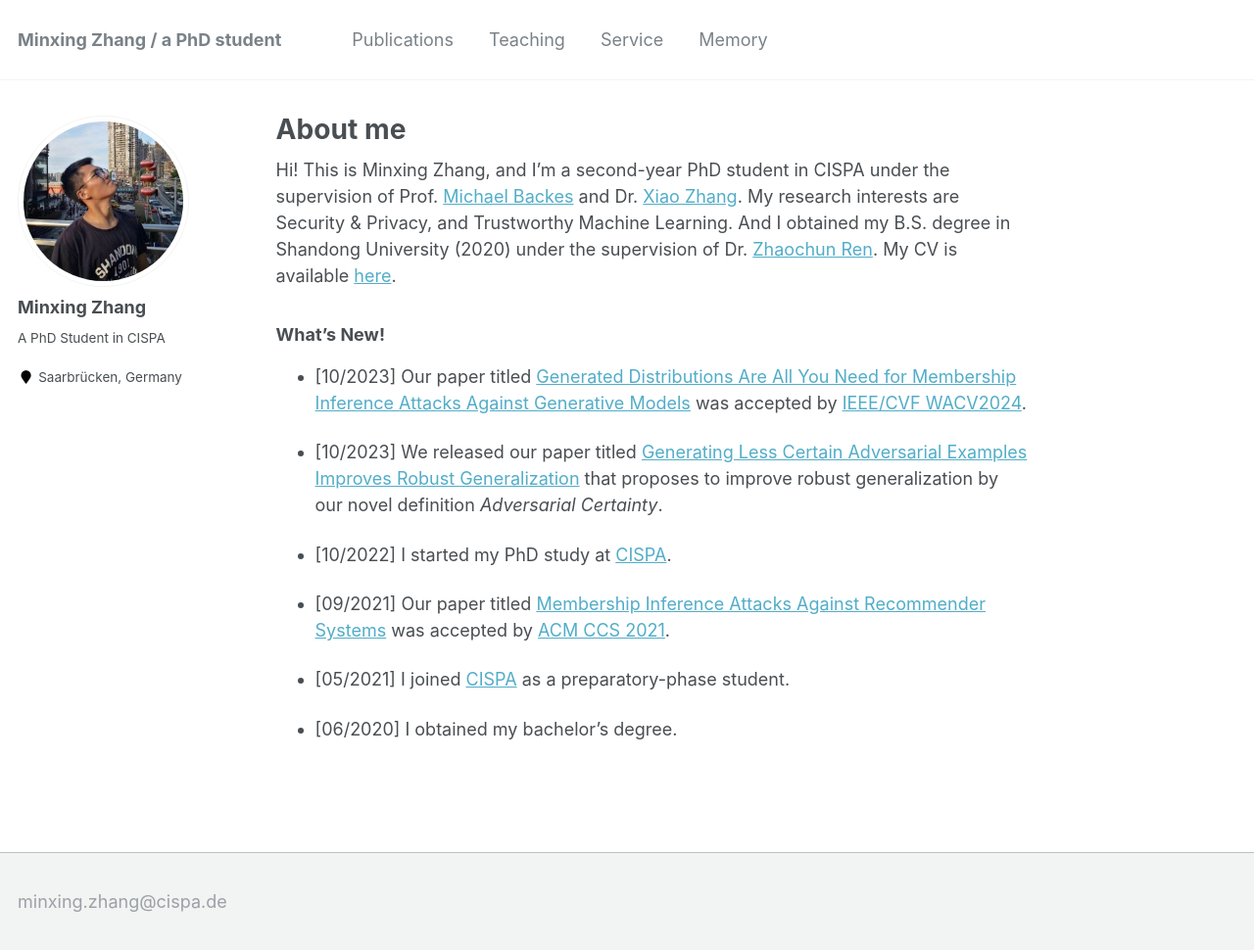
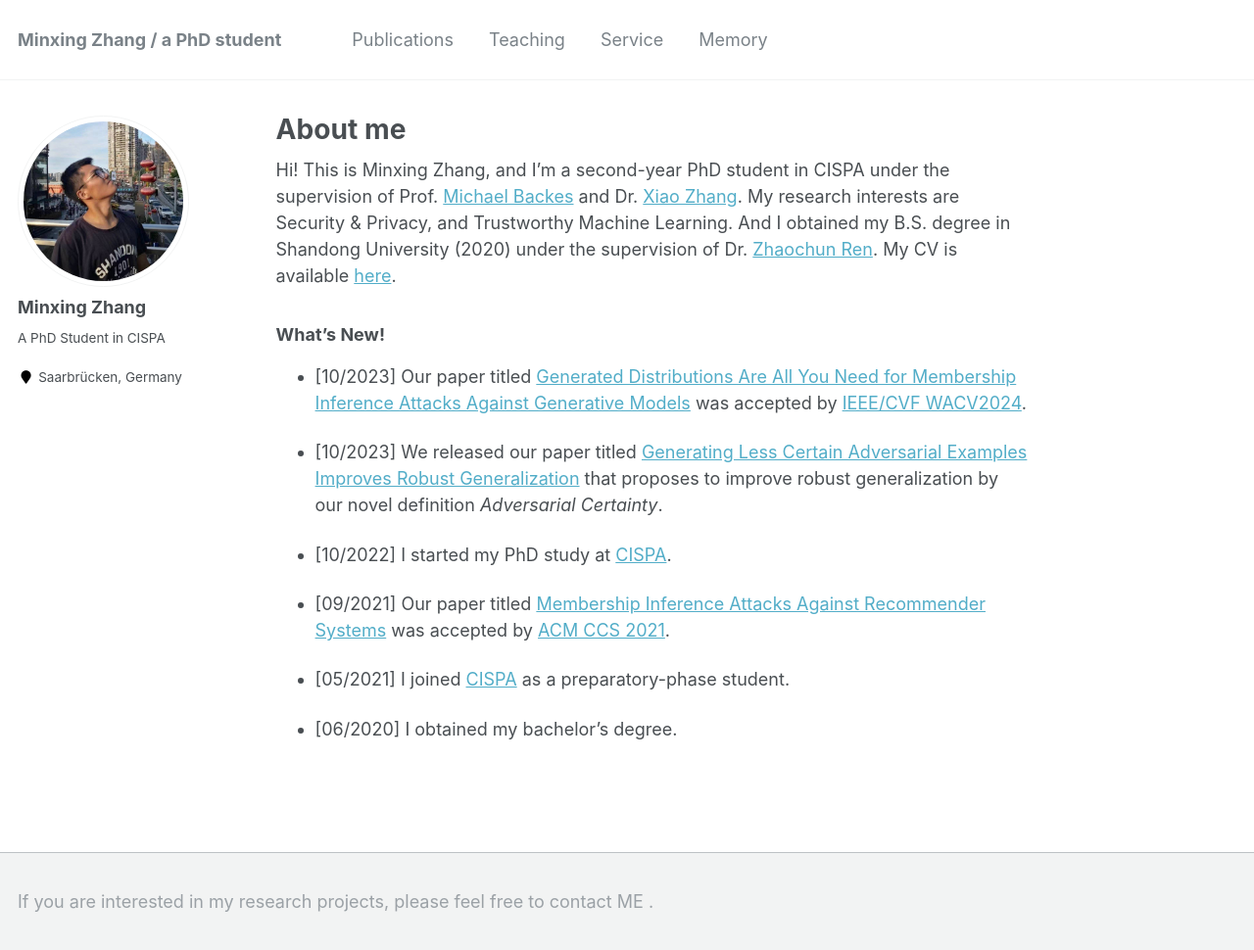
Before and after one commit to WJEN-orz/WJEN-orz.github.io, a Jekyll site: the page built from _pages/about.md, in a window 1280 px wide and 970 px high. Shown: the whole window at 98% size. Built offline with Jekyll 4.4.1, drawn with Linux system fonts in a browser that asks for light colours.

Commit message:
Update footer.html

```diff
--- a/_includes/footer.html
+++ b/_includes/footer.html
@@ -21,4 +21,4 @@
   </ul>
 </div> -->
 
-<div class="page__footer-copy"> <a href= "mailto: minxing.zhang@cispa.de"> minxing.zhang@cispa.de </a> </div>
+<div class="page__footer-copy"> If you are interested in my research projects, please feel free to contact <a href= "mailto: minxing.zhang@cispa.de"> ME </a>. </div>
```
